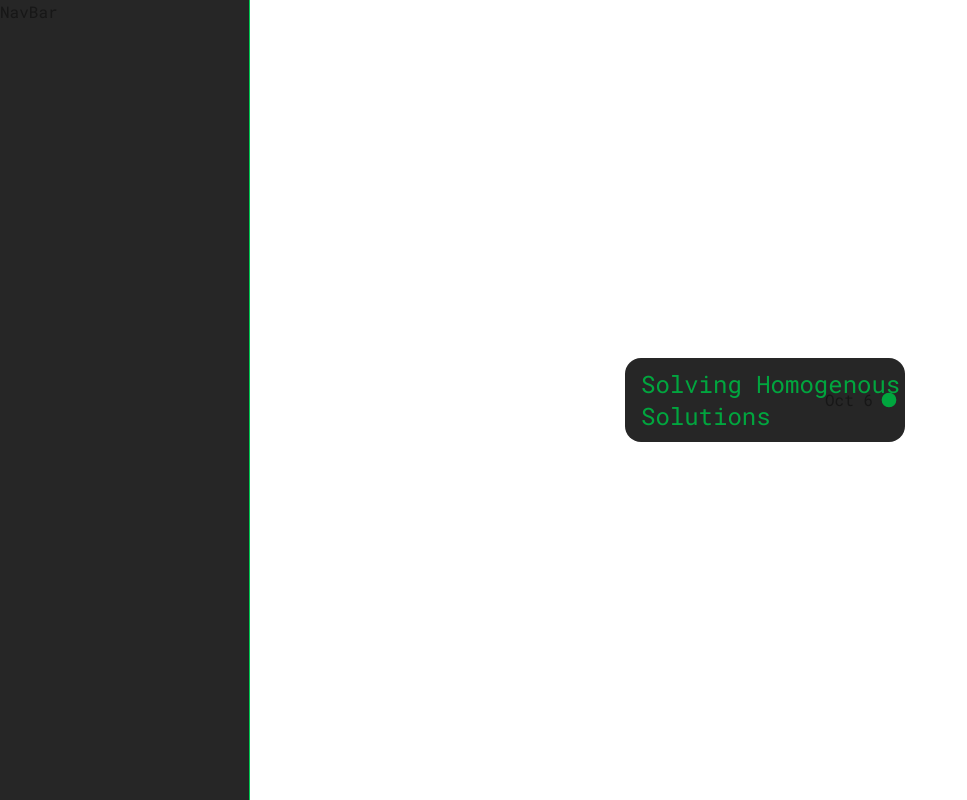
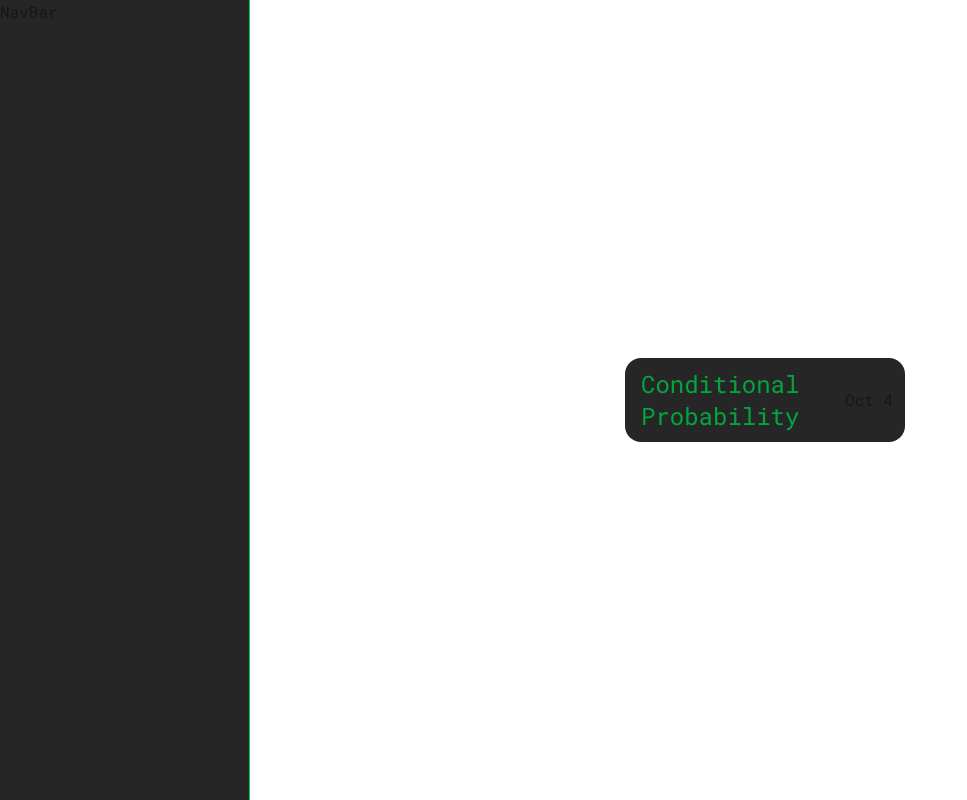
Before and after one commit to Jorgeag2004/study-stack, a Next.js app: page /test in a window 1280 px wide. Shown: the whole page, without its empty margins (0-967 px from the left). Built offline with nearby package versions, Linux system fonts and the light colour scheme.

Commit message:
Added compressed LearnCard and support from container

```diff
--- a/src/app/test/page.tsx
+++ b/src/app/test/page.tsx
@@ -1,13 +1,12 @@
 import {LearnCardContainer} from "@/components/LearnCard/LearnCardContainer";
 import {StudyCardContainer} from "@/components/StudyCard/StudyCardContainer";
 import {AssignmentCardContainer} from "@/components/AssignmentCard/AssignmentCardContainer";
-import {AssignmentCardCompressed} from "@/components/AssignmentCard/AssignmentCardCompressed";
 
 export default function page(){
 
     return(
         <div className="h-[100%] w-[100%] flex justify-center items-center bg-white">
-            <AssignmentCardContainer compressed={true} dueDate={"2025-10-6"}  name={"Solving Homogenous Solutions"} id={"be3783cf-330f-4c4b-b435-012c52136e2a"} courseID={"be3783cf-330f-4c4b-b435-012c52136e2a"} courseName={"Diff EQ"} />
+            <LearnCardContainer compressed={true} name={"Conditional Probability"} courseName={"Probs and Sats"} courseID={"aa27363f-2ad8-462b-b6e1-e77270f35ad6"} id={"aa27363f-2ad8-462b-b6e1-e77270f35ad6"} dateCovered={"2025-10-4"} />
         </div>
     )
 }
--- a/src/components/LearnCard/LearnCardCompressed.tsx
+++ b/src/components/LearnCard/LearnCardCompressed.tsx
@@ -0,0 +1,14 @@
+interface LearnCardCompressedProps {
+    name: string;
+    dateCovered: string;
+}
+
+export const LearnCardCompressed = (props: LearnCardCompressedProps) => {
+
+    return (
+        <div className="relative flex items-center w-70 rounded-2xl h-21 bg-neutral-800">
+            <p className="text-2xl text-green-600 pl-4">{props.name}</p>
+            <p className="absolute right-3">{props.dateCovered}</p>
+        </div>
+    )
+}
--- a/src/components/LearnCard/LearnCardContainer.tsx
+++ b/src/components/LearnCard/LearnCardContainer.tsx
@@ -1,19 +1,28 @@
 import {getDateText} from "@/utils/DateUtils";
-import {LearnCard} from "./LearnCard";
+import {LearnCard} from "@/components/LearnCard/LearnCard";
+import {LearnCardCompressed} from "@/components/LearnCard/LearnCardCompressed";
 
 interface LearnCardContainerProps {
     id: string;
     name: string;
-    couseName: string;
+    courseName: string;
     dateCovered: string;
-    courseId: string;
+    courseID: string;
+    compressed?: boolean;
 }
 
-export const LearnCardContainer = (props: LearnCardContainerProps) => {
+export const LearnCardContainer = ({id, name, courseName, dateCovered, courseID, compressed=false}: LearnCardContainerProps) => {
 
-    const date_text: string = getDateText(props.dateCovered);
+    const date_text: string = getDateText(dateCovered);
+
+    if (compressed) {
+        return (
+            <LearnCardCompressed dateCovered={date_text} name={name} />
+        )
+    }
 
     return (
-        <LearnCard name={props.name} course={props.couseName} dateCovered={date_text} />
+        <LearnCard name={name} course={courseName} dateCovered={date_text} />
     )
+
 }
```
